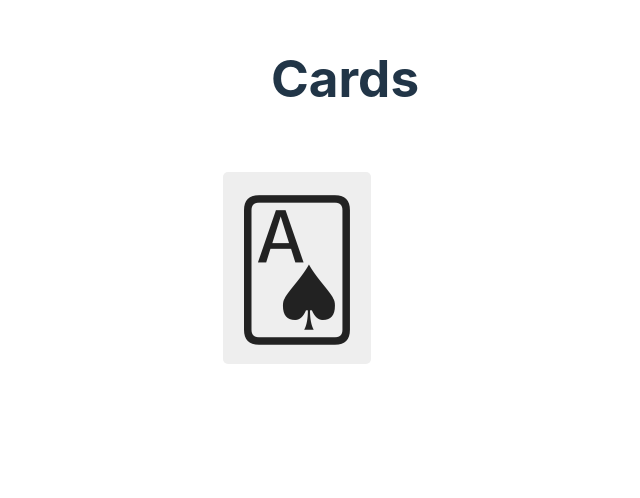
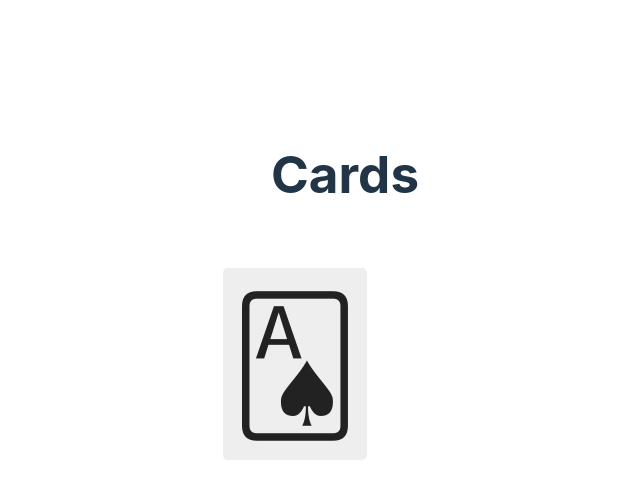
Before and after one commit to rottencandy/react-cards, a React (Vite) app: page / in a window 1280 px wide. Shown: the part 226-724 px from the top of the page, without its empty margins (295-935 px from the left). Built offline with nearby package versions, Linux system fonts and the light colour scheme.

Commit message:
use independent card positioning

```diff
--- a/src/components/Card.css
+++ b/src/components/Card.css
@@ -1,5 +1,6 @@
 .card {
-  position: relative;
+  position: absolute;
+  width: 5em;
   height: 8em;
   perspective: 500px;
   user-select: none;
```
